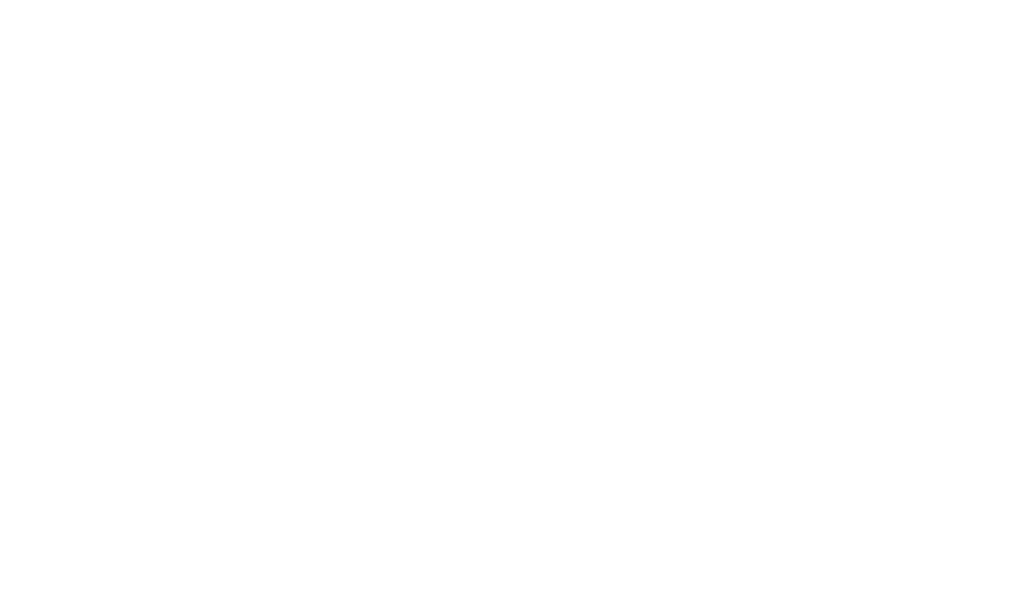
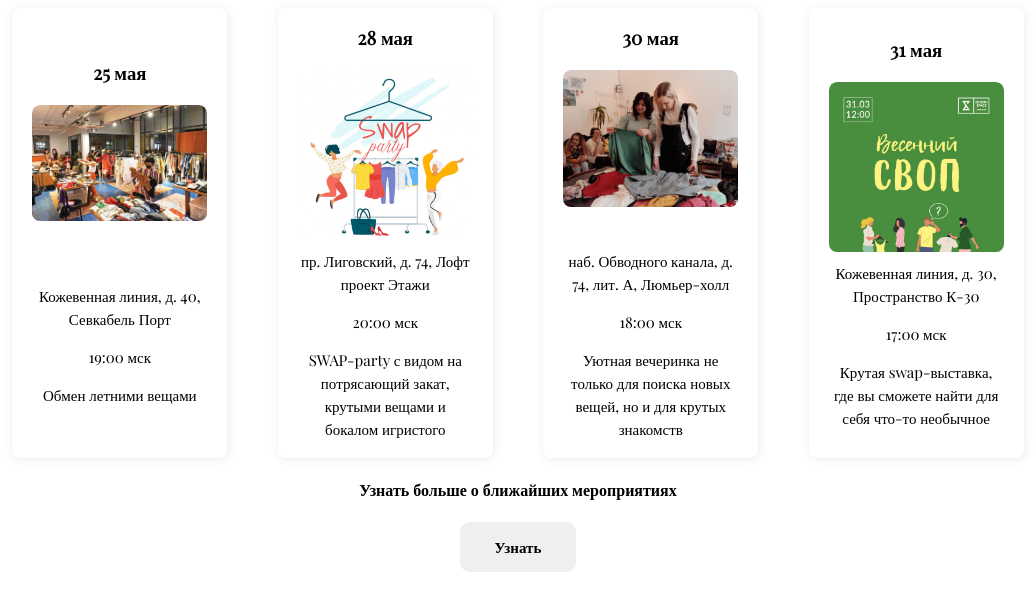
Before and after one commit to AnnaChernopyatova/hacathon_team4, a plain HTML site: page index.html in a window 1280 px wide. Shown: the whole page, without its empty margins (122-1157 px from the left). Drawn offline with nearby package versions, Linux system fonts and the light colour scheme.

Commit message:
add events

```diff
--- a/index.html
+++ b/index.html
@@ -4,9 +4,81 @@
     <meta charset="UTF-8">
     <meta http-equiv="X-UA-Compatible" content="IE=edge">
     <meta name="viewport" content="width=device-width, initial-scale=1.0">
-    <title>Document</title>
+    <title>SWAP</title>
+    <link rel="stylesheet" href="/styles/index.css" />
+    <link rel="preconnect" href="https://fonts.googleapis.com">
+<link rel="preconnect" href="https://fonts.gstatic.com" crossorigin>
+<link href="https://fonts.googleapis.com/css2?family=Playfair+Display&display=swap" rel="stylesheet">
 </head>
+
 <body>
-
+    <div class="container">
+        <div class="container_event">
+            <div class="container_event__card">
+                <div class="card_title">
+                    <h3>25 мая</h3>
+                </div>
+                <div class="card_image">
+                    <img src="/images/photo1.jpg" alt="photo1">
+                </div>
+                <div class="card_subtitle">
+                    <span>Кожевенная линия, д. 40, Севкабель Порт</span>
+                    <span>19:00 мск</span>
+                    <span>Обмен летними вещами</span>
+                </div>
+            </div>
+            <div class="container_event__card">
+                <div class="card_title">
+                    <h3>28 мая</h3>
+                </div>
+                <div class="card_image">
+                    <img src="/images/photo2.jpg" alt="photo2">
+                </div>
+                <div class="card_subtitle">
+                    <span>пр. Лиговский, д. 74, Лофт проект Этажи</span>
+                    <span>20:00 мск</span>
+                    <span>SWAP-party с видом на потрясающий закат, крутыми вещами и бокалом игристого</span>
+                </div>
+            </div>
+            <div class="container_event__card">
+                <div class="card_title">
+                    <h3>30 мая</h3>
+                </div>
+                <div class="card_image">
+                    <img src="/images/photo3.jpg" alt="photo3">
+                </div>
+                <div class="card_subtitle">
+                    <span>наб. Обводного канала, д. 74, лит. А, Люмьер-холл</span>
+                    <span>18:00 мск</span>
+                    <span>Уютная вечеринка не только для поиска новых вещей, но и для крутых знакомств</span>
+                </div>
+            </div>
+            <div class="container_event__card">
+                <div class="card_title">
+                    <h3>31 мая</h3>
+                </div>
+                <div class="card_image">
+                    <img src="/images/photo4.jpg" alt="photo3">
+                </div>
+                <div class="card_subtitle">
+                    <span>Кожевенная линия, д. 30, Пространство К-30</span>
+                    <span>17:00 мск</span>
+                    <span>Крутая swap-выставка, где вы сможете найти для себя что-то необычное</span>
+                </div>
+            </div>
+        </div>
+        <div class="container_link">
+            <div class="container_link">
+                <h4>Узнать больше о ближайших мероприятиях</h4>
+            </div>
+            <div class="container_button">
+                <button>
+                    <div class="text">
+                        Узнать
+                    </div>
+                </button>
+            </div>
+        </div>
+    </div>
 </body>
 </html>
--- a/styles/index.css
+++ b/styles/index.css
@@ -0,0 +1,83 @@
+.container{
+    width: 80%;
+    margin: 0 auto;
+    font-family: 'Playfair Display', serif;
+}
+.container_event{
+    display: flex;
+    grid-gap: 5%;
+    width: 100%;
+    justify-content: space-between;
+}
+.container_event__card{
+    display: flex;
+    flex-direction: column;
+    justify-content: center;
+    align-items: center;
+    width: 20%;
+    box-shadow: 1px 1px 10px rgba(78, 55, 55, 0.1);
+    border-radius: 8px;
+    padding: 17px 20px 17px 20px;
+}
+.card_title{
+    margin-top: 0;
+    font-weight: bold;
+}
+h3{
+    margin-bottom: 20px;
+    margin-top: 0;
+}
+.card_image{
+    width: 100%;
+    overflow: hidden;
+    height: 170px;
+    border-radius: 8px;
+}
+img{
+    width: 100%;
+    border-radius: 8px;
+}
+.card_subtitle{
+    display: flex;
+    flex-direction: column;
+    align-items: center;
+    grid-gap: 15px;
+    text-align: center;
+    margin-top: 10px;
+    font-style: normal;
+    font-size: 15px;
+    line-height: 23px;
+}
+.container_link{
+    display: flex;
+    flex-direction: column;
+    align-items: center;
+}
+button{
+    border-radius: 10px;
+    border: none;
+    padding: 15px 35px 15px 35px;
+    cursor: pointer;
+}
+.text{
+    font-family: 'Playfair Display', serif;
+    font-size: 15px;
+    font-weight: 600;
+    display: inline-block;
+
+    background-image:
+        linear-gradient(
+            transparent 0%,
+            transparent 90%,
+            hotpink 90%,
+            hotpink 100%
+        );
+    background-repeat: no-repeat;
+    background-size: 0% 100%;
+
+    transition: 600ms;
+}
+.text:hover{
+    background-size: 100% 100%;
+    background-position-x: left;
+}
```
Also changed, not shown: images/photo1.jpg (added), images/photo2.jpg (added), images/photo3.jpg (added), images/photo4.jpg (added).
